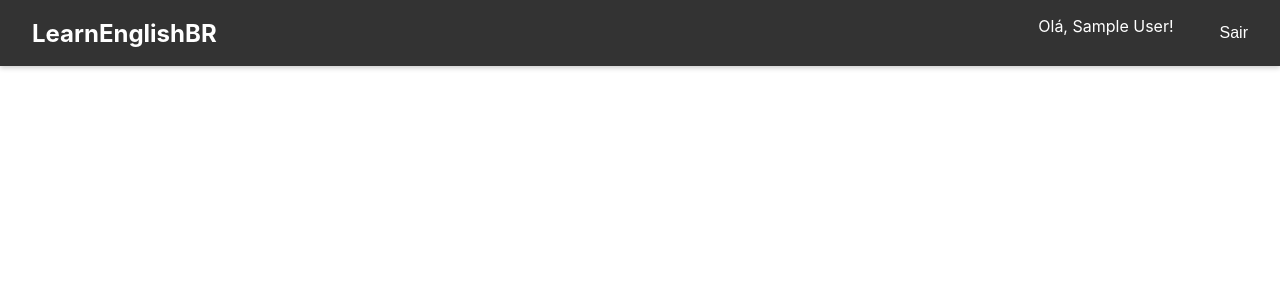
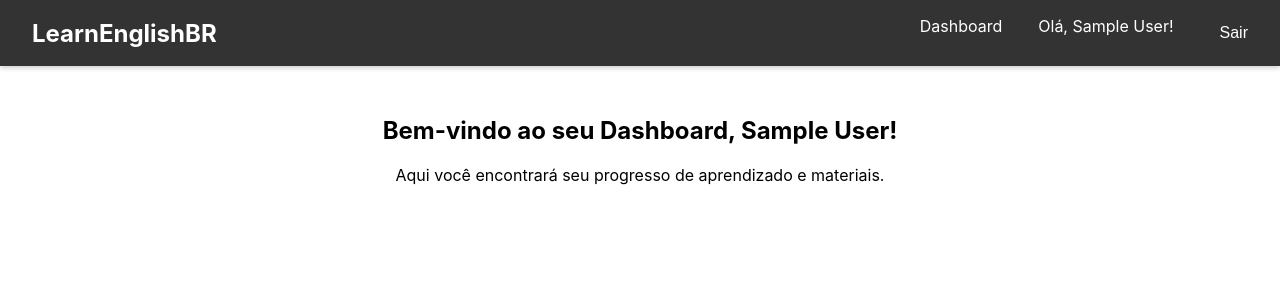
Before and after one commit to gustavo1902/LearnEnglishBR, a React (Create React App) app in the folder frontend/: page /dashboard in a window 1280 px wide. Shown: the top 300 px of the page. Built offline with nearby package versions, Linux system fonts and the light colour scheme; sample sign-in values are in the browser's storage.

Commit message:
feat(frontend): Implementa e configura PrivateRoute para proteger Dashboard

```diff
--- a/frontend/src/App.js
+++ b/frontend/src/App.js
@@ -2,20 +2,29 @@ import React from 'react';
 import { BrowserRouter as Router, Route, Routes } from 'react-router-dom';
 import Register from './components/Auth/Register';
 import Login from './components/Auth/Login';
-import HomePage from './components/HomePage';
+import PrivateRoute from './components/Auth/PrivateRoute';
+import HomePage from './components/HomePage/HomePage';
+import Dashboard from './components/Dashboard/Dashboard';
 import Header from './components/Layout/Header';
 import './index.css';
 
 function App() {
   return (
     <Router>
-      <Header /> {}
+      <Header />
       <main>
         <Routes>
-          <Route path="/" element={<HomePage />} exact /> {/* Página inicial */}
+          <Route path="/" element={<HomePage />} exact />
           <Route path="/register" element={<Register />} />
           <Route path="/login" element={<Login />} />
-          {/* Outras rotas */}
+
+          {/* Rota Protegida */}
+          <Route path="" element={<PrivateRoute />}>
+            <Route path="/dashboard" element={<Dashboard />} />
+            {/* /lessons, /profile, etc. */}
+          </Route>
+
+          {/* Rotas 404 ou de erro */}
         </Routes>
       </main>
     </Router>
--- /dev/null
+++ b/frontend/src/components/Dashboard/Dashboard.js
@@ -0,0 +1,16 @@
+import React from 'react';
+import { useAuth } from '../../context/AuthContext';
+
+const Dashboard = () => {
+  const { userInfo } = useAuth();
+
+  return (
+    <div style={{ textAlign: 'center', marginTop: '50px' }}>
+      <h2>Bem-vindo ao seu Dashboard, {userInfo?.name}!</h2>
+      <p>Aqui você encontrará seu progresso de aprendizado e materiais.</p>
+      {/* Conteúdo do dashboard */}
+    </div>
+  );
+};
+
+export default Dashboard;
--- a/frontend/src/components/Layout/Header.js
+++ b/frontend/src/components/Layout/Header.js
@@ -20,6 +20,9 @@ const Header = () => {
         <ul style={ulStyle}>
           {userInfo ? (
             <>
+              <li style={liStyle}>
+                <Link to="/dashboard" style={linkStyle}>Dashboard</Link>
+              </li>
               <li style={liStyle}>
                 <span style={{ color: '#fff', marginRight: '10px' }}>Olá, {userInfo.name}!</span>
               </li>
```
